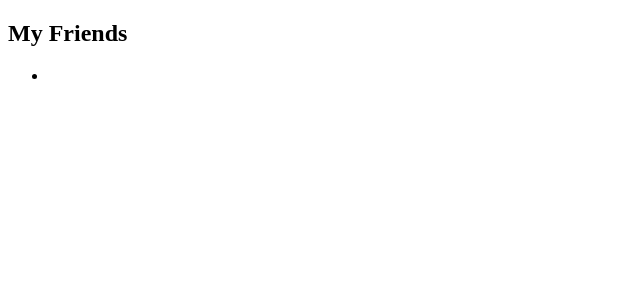
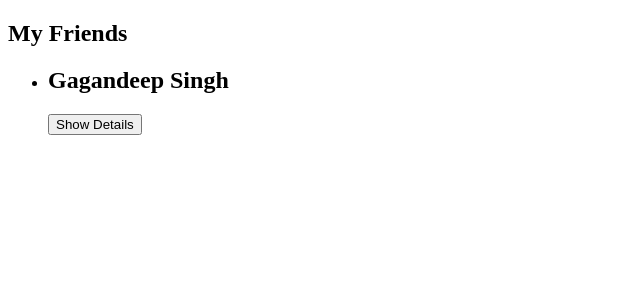
Before and after one commit to Gagandeep39/vue-cli-demo, a Vue app: page / in a window 1280 px wide. Shown: the top 300 px of the page, without its empty margins (0-640 px from the left). Built offline with nearby package versions, Linux system fonts and the light colour scheme.

Commit message:
Added frriend contact

```diff
--- a/src/App.vue
+++ b/src/App.vue
@@ -2,7 +2,7 @@
   <section>
     <h2>My Friends</h2>
     <ul>
-      <li></li>
+      <friend-contact> </friend-contact>
     </ul>
   </section>
 </template>
--- /dev/null
+++ b/src/components/FriendContact.vue
@@ -0,0 +1,35 @@
+<template>
+  <li>
+    <h2>{{ friend.name }}</h2>
+    <button @click="toggleDetails">
+      {{ detailsAreVisible ? 'Hide Details' : 'Show Details' }}
+    </button>
+    <ul v-if="detailsAreVisible">
+      <li><strong>Phone:</strong> {{ friend.phone }}</li>
+      <li><strong>Email:</strong> {{ friend.email }}</li>
+    </ul>
+  </li>
+</template>
+
+<script>
+export default {
+  data: function() {
+    return {
+      detailsAreVisible: false,
+      friend: {
+        id: 'gagan',
+        name: 'Gagandeep Singh',
+        phone: '9876543210',
+        email: 'singh.gagandeep@gmail.com',
+      },
+    };
+  },
+  methods: {
+    toggleDetails() {
+      this.detailsAreVisible = !this.detailsAreVisible;
+    },
+  },
+};
+</script>
+
+<style></style>
--- a/src/main.js
+++ b/src/main.js
@@ -1,4 +1,7 @@
 import { createApp } from 'vue';
 import App from './App.vue';
+import FriendContact from './components/FriendContact.vue';
 
-createApp(App).mount('#app');
+createApp(App)
+  .component('friend-contact', FriendContact)
+  .mount('#app');
```
